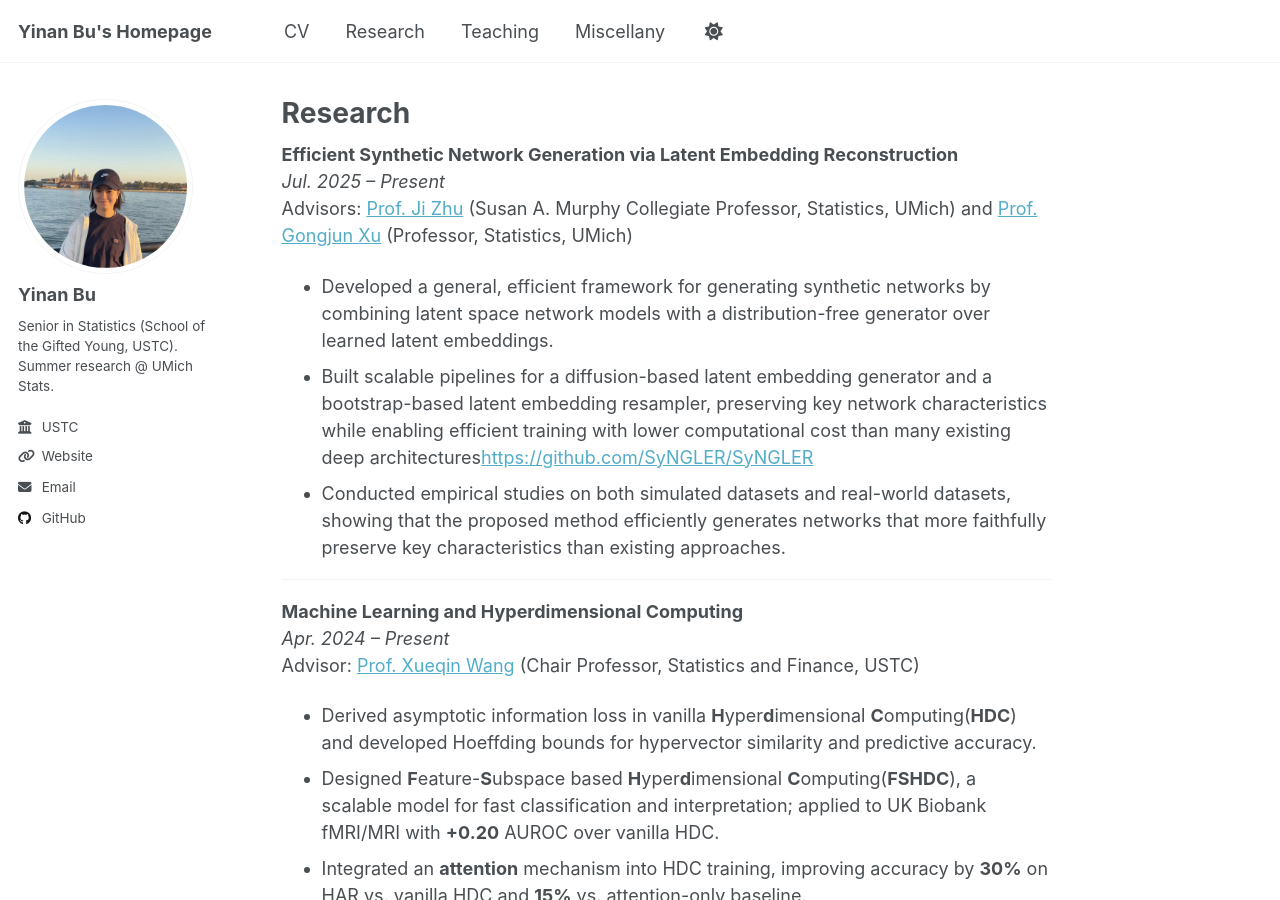
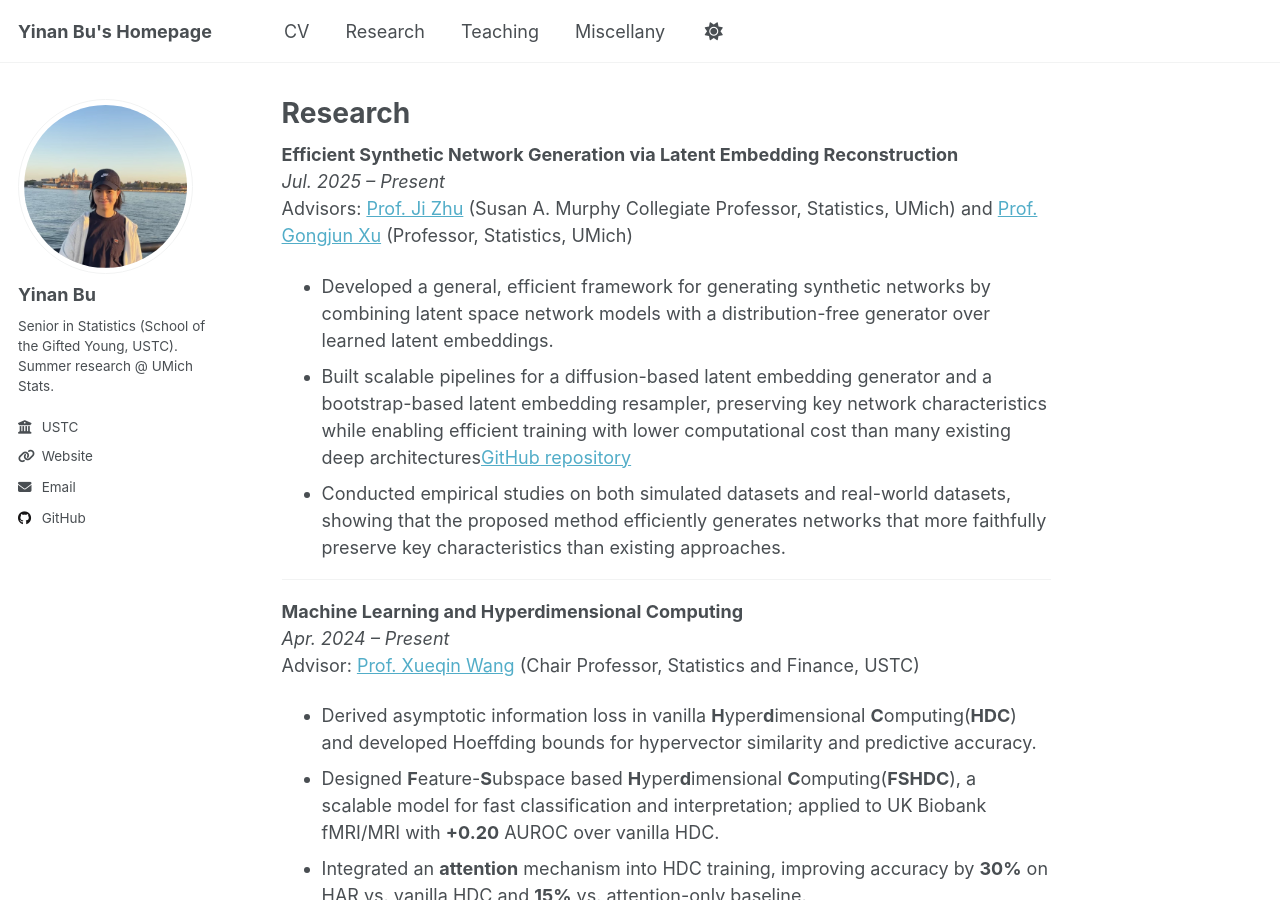
Before and after one commit to yinanbu/yinanbu.github.io, a Jekyll site: the page built from _pages/research.md, in a window 1280 px wide and 900 px high. Built offline with Jekyll 4.4.1, drawn with Linux system fonts in a browser that asks for light colours; a script that is not in the unit is left out; some of the changed lines change nothing that is shown.

Commit message:
Update research.md

```diff
--- a/_pages/research.md
+++ b/_pages/research.md
@@ -13,7 +13,7 @@ author_profile: true
 Advisors: [Prof. Ji Zhu](https://dept.stat.lsa.umich.edu/~jizhu/) (Susan A. Murphy Collegiate Professor, Statistics, UMich) and [Prof. Gongjun Xu](https://lsa.umich.edu/stats/people/faculty/GongjunXu.html) (Professor, Statistics, UMich)
 
 - Developed a general, efficient framework for generating synthetic networks by combining latent space network models with a distribution-free generator over learned latent embeddings.
-- Built scalable pipelines for a diffusion-based latent embedding generator and a bootstrap-based latent embedding resampler, preserving key network characteristics while enabling efficient training with lower computational cost than many existing deep architectures[https://github.com/SyNGLER/SyNGLER](GitHub repository)
+- Built scalable pipelines for a diffusion-based latent embedding generator and a bootstrap-based latent embedding resampler, preserving key network characteristics while enabling efficient training with lower computational cost than many existing deep architectures[GitHub repository](https://github.com/SyNGLER/SyNGLER)
 - Conducted empirical studies on both simulated datasets and real-world datasets, showing that the proposed method efficiently generates networks that more faithfully preserve key characteristics than existing approaches.
 
 ---
```
